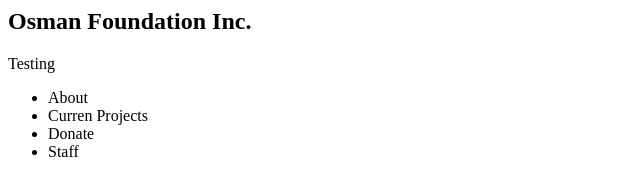
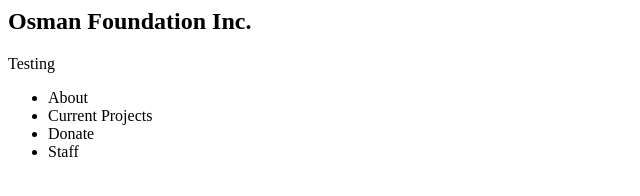
Before and after one commit to fkosman/osman-foundation, a plain HTML site: page index.html in a window 1280 px wide. Shown: the full height of the page, 0-640 px from the left. Drawn offline with Linux system fonts and the light colour scheme.

Commit message:
Update index.html

```diff
--- a/index.html
+++ b/index.html
@@ -4,7 +4,7 @@
 
 <ul>
 	<li>About</li>
-	<li>Curren Projects</li>
+	<li>Current Projects</li>
 	<li>Donate</li>
 	<li>Staff</li>
 </ul>
```
